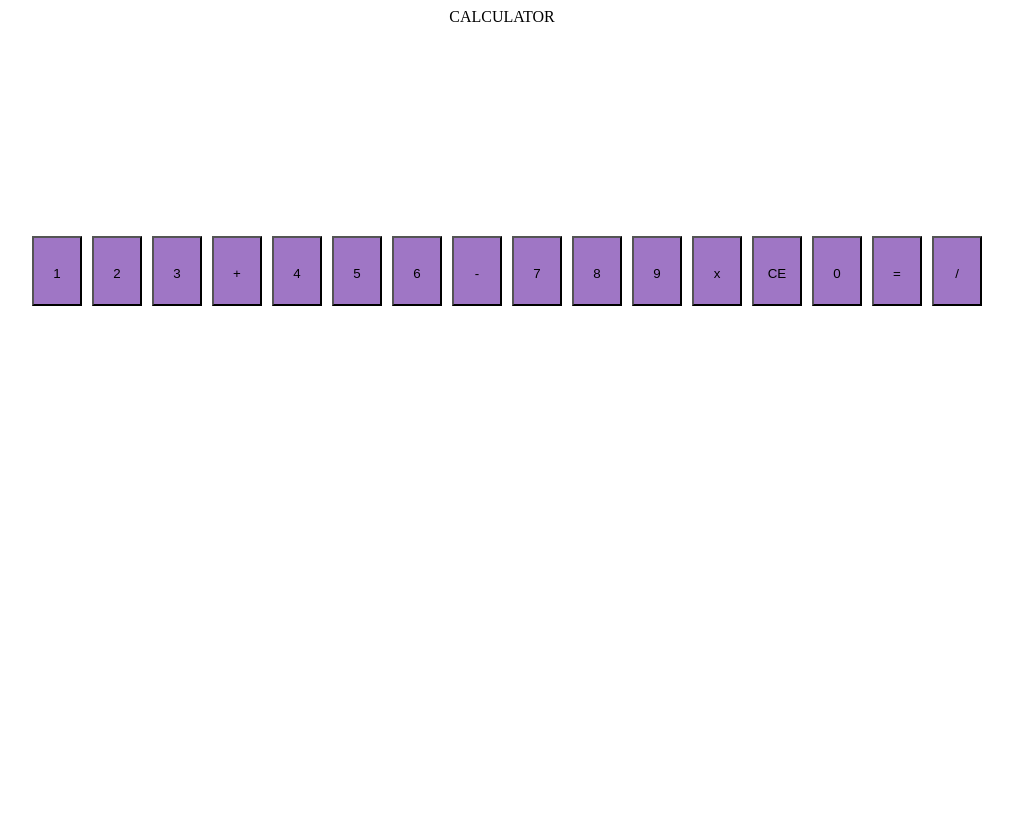
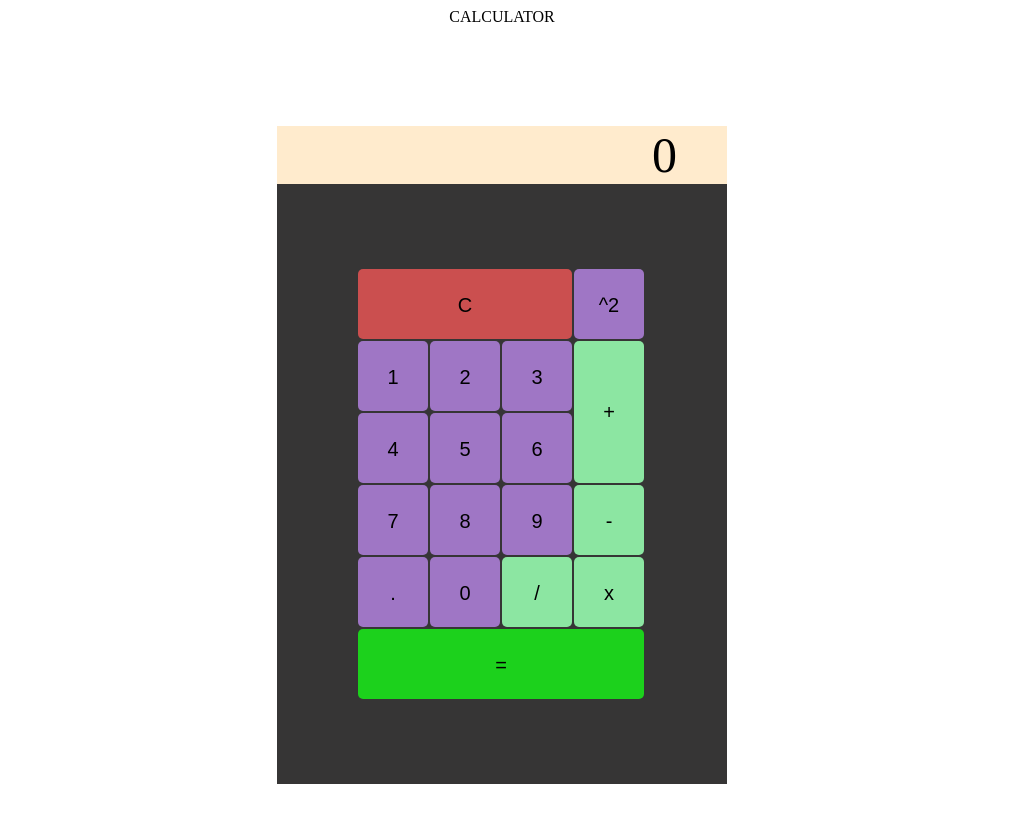
Before and after one commit to Astrrokid/Calculator, a plain HTML site: page index.html in a window 1280 px wide. Shown: the whole page, without its empty margins (138-1151 px from the left). Before the commit the page ends 800 px from the top, so only its background shows below. Drawn offline with Linux system fonts and the light colour scheme.

Commit message:
added square button and finished the javascript

```diff
--- a/index.html
+++ b/index.html
@@ -11,9 +11,12 @@
 </head>
 <body>
     <header>CALCULATOR</header>
-    <div id="ans"></div>
+
     <main>
+        <div id="ans">0</div>
         <div class="row1">
+            <button id="ce" class="calc extra" onclick="ceOp()">C</button>
+            <button id="sq"  class="calc sq" onclick="squOp()">^2</button>
             <button id="btn-1" class="calc numb" >1</button>
             <button id="btn-2" class="calc numb" >2</button>
             <button id="btn-3" class="calc numb">3</button>
@@ -21,15 +24,15 @@
             <button id="btn-4" class="calc numb">4</button>
             <button id="btn-5" class="calc numb">5</button>
             <button id="btn-6" class="calc numb">6</button>
-            <button id="sub" class="calc op" onclick="subOp()">-</button>
             <button id="btn-7" class="calc numb">7</button>
             <button id="btn-8" class="calc numb">8</button>
             <button id="btn-9" class="calc numb">9</button>
+            <button id="sub" class="calc op" onclick="subOp()">-</button>
+            <button id="dot" class="calc dec" onclick="decimal()">.</button>
+            <button id="btn-0" class="calc numb">0</button>
+            <button id="div" class="calc op" onclick="divOp()">/</button>
             <button id="mul" class="calc op" onclick="mulOp()">x</button>
-            <button id="ce" class="calc extra" onclick="ceOp()">CE</button>
-            <button id="btn-0" class="calc numb">0</button>
-            <button id="equal" class="calc calc extra" onclick="equalOp()">=</button>
-            <button id="div" class="calc op" onclick="divOp()">/</button>
+            <button id="equal" class="calc extra" onclick="equalOp()">=</button>
         </div>
     </main>
 </body>
--- a/script.js
+++ b/script.js
@@ -3,6 +3,7 @@ let number2= 0
 let number1 = 0
 let counterCheck = 0
 let output= document.getElementById("ans")
+let deci= document.getElementById("dot")
 
 for(let i=0; i<10; i++){
     let buttonId= document.getElementById("btn-" + i)
@@ -17,11 +18,16 @@ for(let i=0; i<10; i++){
     transit=""
     operand=op
  }
+function decimal(){
+    transit= transit +"."
+    output.textContent= transit
+}
 function ceOp(){location.reload()}
 function addOp(){operate("add")}
 function subOp(){operate("sub")}
 function divOp(){operate("div")}
 function mulOp(){operate("mul")}
+function squOp(){operate("square")}
 
 function equalOp(){
     if (counterCheck===1){
@@ -48,6 +54,11 @@ function equalOp(){
                 transit=""
                 counterCheck=0
             break
+            case "square":
+                answer= number1*number1
+                transit=""
+                counterCheck=0
+            break
         }
 
     }
--- a/style.css
+++ b/style.css
@@ -2,19 +2,59 @@ body{
     text-align: center;
 }
 main{
-    margin-top: 200px;
+
+    text-align: end;
+    width: 450px;
+    margin: 100px auto;
+
+}
+#ans{
+    font-size: 50px;
+    background-color: blanchedalmond;
+    padding-right: 50px;
 }
 .row1{
-    display: flex;
-    justify-content: space-around;
+    display: grid;
+    grid-template-columns: repeat(4, 72px);
+    grid-template-rows: repeat(4, 72px);
     justify-content: center;
-
+    align-content: center;
+    background-color: rgb(54, 53, 53);
+    height: 600px;
+    width: 450px;
+    margin: 0 auto;
 }
 .calc{
     background-color: rgb(159, 118, 197);
-    width: 50px;
+    width: 70px;
     height: 70px;
-    margin-left: 10px;
-    margin-top: 10px;
     line-height: 70px;
+    border: none;
+    border-radius: 5px;
+    font-size: 20px;
 }
+.calc:hover{
+    background-color: aquamarine;
+    transition: 200ms;
+}
+.calc:active{
+    background-color: rgb(121, 190, 121);
+}
+#add{
+    grid-row: span 2;
+    height: 142px;
+}
+#ce{
+    grid-column: span 3;
+    width: 214px;
+    background-color: rgba(233, 84, 84, 0.836);
+}
+#equal{
+    grid-row: span 3;
+    width: 286px;
+    margin-top: 2px;
+    background-color: rgb(28, 209, 28);
+}
+.op{
+    background-color: rgb(140, 230, 162);
+}
```
